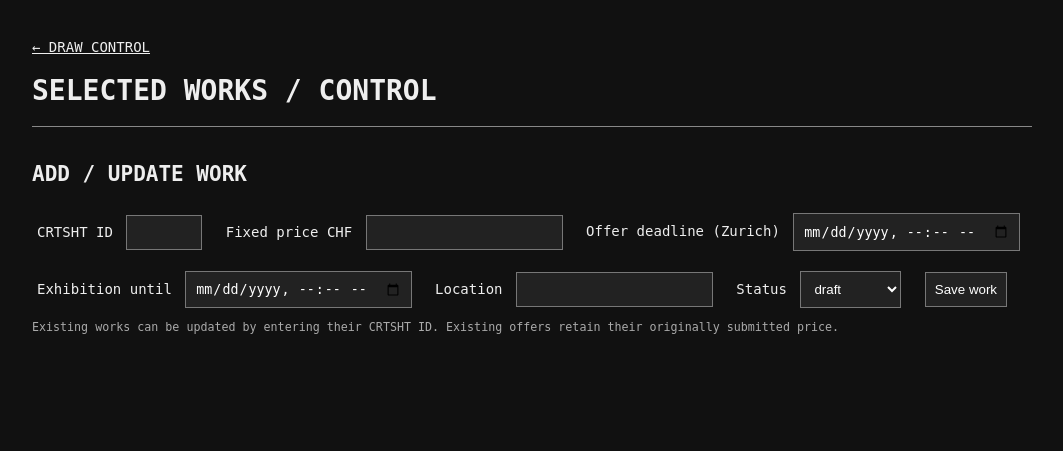
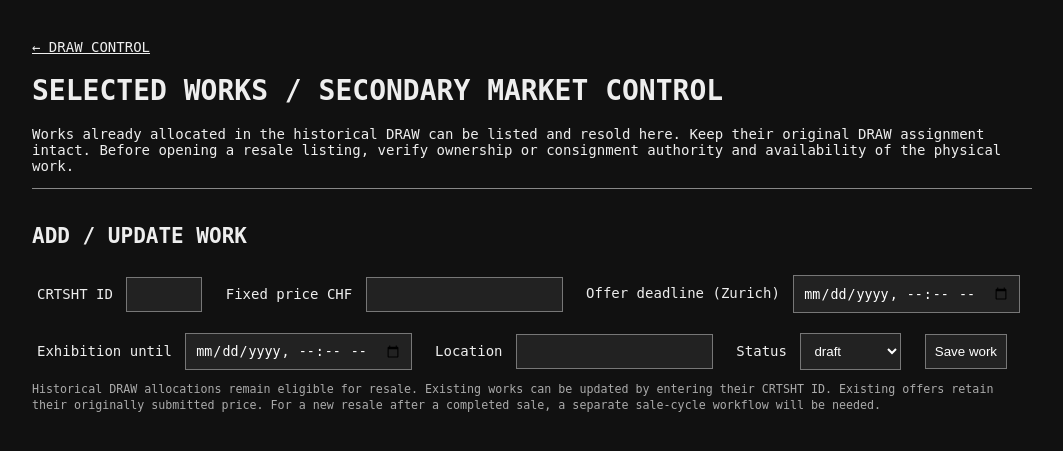
Before and after one commit to ibulla/crtsht, a PHP site: page /crtshtdrwmng/selected-works.php in a window 1280 px wide. Shown: the top 451 px of the page, without its empty margins (108-1171 px from the left). Run offline with PHP 8.4, Linux system fonts and the light colour scheme; the visitor is signed in with stand-in values (Sample User, id 1); data that the repository does not hold is empty.

Commit message:
fix(selected works admin): allow original DRAW assignments to enter resale and receive offers

```diff
--- a/crtshtdrwmng/selected-works.php
+++ b/crtshtdrwmng/selected-works.php
@@ -17,7 +17,7 @@ if($_SERVER['REQUEST_METHOD']==='POST'){
  try{
   if(!hash_equals($csrf,(string)($_POST['csrf']??'')))throw new RuntimeException('Invalid CSRF token.');
   $action=(string)($_POST['action']??'');
-  // Claim the per-artwork named lock BEFORE a transaction, shared with DRAW assignment.
+  // Serialize edits and reallocation within Selected Works only; DRAW provenance remains independent.
   if($action==='save_work'){
    $lockId=filter_var($_POST['crtsht_id']??null,FILTER_VALIDATE_INT,['options'=>['min_range'=>1,'max_range'=>128]]);
    if(!$lockId)throw new RuntimeException('Invalid CRTSHT ID.');
@@ -48,8 +48,6 @@ if($_SERVER['REQUEST_METHOD']==='POST'){
    if($exhibition!==''){$e=DateTimeImmutable::createFromFormat('!Y-m-d\TH:i',$exhibition,$tz);if(!$e||$e->format('Y-m-d\TH:i')!==$exhibition)throw new RuntimeException('Invalid exhibition date.');$until=$e->format('Y-m-d H:i:s');}
    $date=$dt->format('Y-m-d H:i:s');
    $stmt=$db->prepare('SELECT ID,SaleStatus FROM CRTSHT_Selected_Works WHERE CRTSHT_ID=? FOR UPDATE');$stmt->bind_param('i',$cid);$stmt->execute();$existing=$stmt->get_result()->fetch_assoc();$stmt->close();
-   $stmt=$db->prepare('SELECT COUNT(*) n FROM CRTSHT_Draw_Entries WHERE AssignedCRTSHT=?');$stmt->bind_param('i',$cid);$stmt->execute();$assigned=(int)$stmt->get_result()->fetch_assoc()['n'];$stmt->close();
-   if($assigned && $status==='open')throw new RuntimeException('Already allocated in DRAW.');
    if($existing && in_array($existing['SaleStatus'],['reserved','sold'],true))throw new RuntimeException('Reserved or sold works cannot be reopened.');
    if($existing){
     $id=(int)$existing['ID'];$stmt=$db->prepare('UPDATE CRTSHT_Selected_Works SET PriceCHF=?,Location=?,ExhibitionUntil=?,OfferDeadline=?,SaleStatus=? WHERE ID=?');$stmt->bind_param('sssssi',$price,$location,$until,$date,$status,$id);
@@ -66,8 +64,6 @@ if($_SERVER['REQUEST_METHOD']==='POST'){
    $stmt=$db->prepare('SELECT OfferDeadline<=NOW() AS past FROM CRTSHT_Selected_Works WHERE ID=?');
    $stmt->bind_param('i',$workId);$stmt->execute();$past=(int)$stmt->get_result()->fetch_assoc()['past'];$stmt->close();
    if(!$past)throw new RuntimeException('Winner selection is available after the deadline.');
-   $cid=(int)$work['CRTSHT_ID'];$stmt=$db->prepare('SELECT COUNT(*) n FROM CRTSHT_Draw_Entries WHERE AssignedCRTSHT=?');$stmt->bind_param('i',$cid);$stmt->execute();$assigned=(int)$stmt->get_result()->fetch_assoc()['n'];$stmt->close();
-   if($assigned)throw new RuntimeException('Work allocated in DRAW.');
    $stmt=$db->prepare("SELECT ID FROM CRTSHT_Selected_Offers WHERE SelectedWorkID=? AND Status='pending' ORDER BY ID FOR UPDATE");$stmt->bind_param('i',$workId);$stmt->execute();$ids=array_map('intval',array_column($stmt->get_result()->fetch_all(MYSQLI_ASSOC),'ID'));$stmt->close();
    if(!$ids)throw new RuntimeException('No pending offers.');
    $winner=$mode==='random'?$ids[random_int(0,count($ids)-1)]:(int)($_POST['offer_id']??0);
@@ -180,7 +176,8 @@ if($_SERVER['REQUEST_METHOD']==='POST'){
 $works=[];$res=$db->query('SELECT w.*, (SELECT COUNT(*) FROM CRTSHT_Selected_Offers o WHERE o.SelectedWorkID=w.ID) OfferCount FROM CRTSHT_Selected_Works w ORDER BY w.ID DESC');if($res){$works=$res->fetch_all(MYSQLI_ASSOC);$res->free();}
 $offers=[];$res=$db->query('SELECT o.ID,o.SelectedWorkID,o.OfferCode,o.ReservationCode,o.Name,o.Email,o.OfferedPriceCHF,o.Status,o.CreatedAt FROM CRTSHT_Selected_Offers o ORDER BY o.CreatedAt DESC');if($res){foreach($res->fetch_all(MYSQLI_ASSOC) as $o)$offers[(int)$o['SelectedWorkID']][]=$o;$res->free();}
 $db->close();
-?><!doctype html><html lang="en"><head><meta charset="utf-8"><meta name="viewport" content="width=device-width,initial-scale=1"><title>CRTSHT / SELECTED WORKS CONTROL</title><style>body{font:14px ui-monospace,monospace;background:#111;color:#eee;max-width:1000px;margin:auto;padding:25px}a{color:inherit}section{border-top:1px solid #888;padding:18px 0}input,select,button{padding:9px;margin:5px;background:#222;color:#fff;border:1px solid #777}button{cursor:pointer}label{display:inline-block;margin:5px}small{color:#aaa}.msg{padding:12px;border:1px solid}table{width:100%;border-collapse:collapse}td,th{text-align:left;border-bottom:1px solid #444;padding:8px}</style></head><body><p><a href="/crtshtdrwmng/">← DRAW CONTROL</a></p><h1>SELECTED WORKS / CONTROL</h1>
+?><!doctype html><html lang="en"><head><meta charset="utf-8"><meta name="viewport" content="width=device-width,initial-scale=1"><title>CRTSHT / SELECTED WORKS CONTROL</title><style>body{font:14px ui-monospace,monospace;background:#111;color:#eee;max-width:1000px;margin:auto;padding:25px}a{color:inherit}section{border-top:1px solid #888;padding:18px 0}input,select,button{padding:9px;margin:5px;background:#222;color:#fff;border:1px solid #777}button{cursor:pointer}label{display:inline-block;margin:5px}small{color:#aaa}.msg{padding:12px;border:1px solid}table{width:100%;border-collapse:collapse}td,th{text-align:left;border-bottom:1px solid #444;padding:8px}</style></head><body><p><a href="/crtshtdrwmng/">← DRAW CONTROL</a></p><h1>SELECTED WORKS / SECONDARY MARKET CONTROL</h1>
+<p>Works already allocated in the historical DRAW can be listed and resold here. Keep their original DRAW assignment intact. Before opening a resale listing, verify ownership or consignment authority and availability of the physical work.</p>
 <?php if($error):?><p class="msg"><?=h($error)?></p><?php endif;?><?php if($message):?><p class="msg"><?=h($message)?></p><?php endif;?>
 <section><h2>ADD / UPDATE WORK</h2><form method="post"><input type="hidden" name="csrf" value="<?=h($csrf)?>"><input type="hidden" name="action" value="save_work">
 <label>CRTSHT ID <input name="crtsht_id" type="number" min="1" max="128" required></label>
@@ -189,7 +186,7 @@ $db->close();
 <label>Exhibition until <input name="exhibition" type="datetime-local"></label>
 <label>Location <input name="location" maxlength="255"></label>
 <label>Status <select name="status"><option>draft</option><option>open</option><option>closed</option><option>withdrawn</option></select></label>
-<button>Save work</button></form><small>Existing works can be updated by entering their CRTSHT ID. Existing offers retain their originally submitted price.</small></section>
+<button>Save work</button></form><small>Historical DRAW allocations remain eligible for resale. Existing works can be updated by entering their CRTSHT ID. Existing offers retain their originally submitted price. For a new resale after a completed sale, a separate sale-cycle workflow will be needed.</small></section>
 <?php foreach($works as $w):$wid=(int)$w['ID'];?><section><h2>CRTSHT #<?=(int)$w['CRTSHT_ID']?> · <?=h($w['SaleStatus'])?> · CHF <?=h((string)$w['PriceCHF'])?></h2>
 <p>Deadline: <?=h((string)$w['OfferDeadline'])?> · <?= (int)$w['OfferCount']?> offer(s) · Winner offer: <?=h((string)($w['WinnerOfferID']??'—'))?></p>
 <?php if($w['SaleStatus']==='reserved'&&$w['WinnerOfferID']):?>
```
